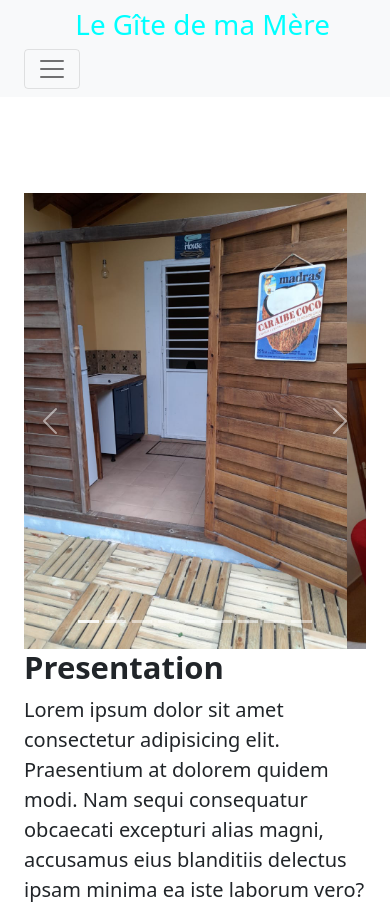
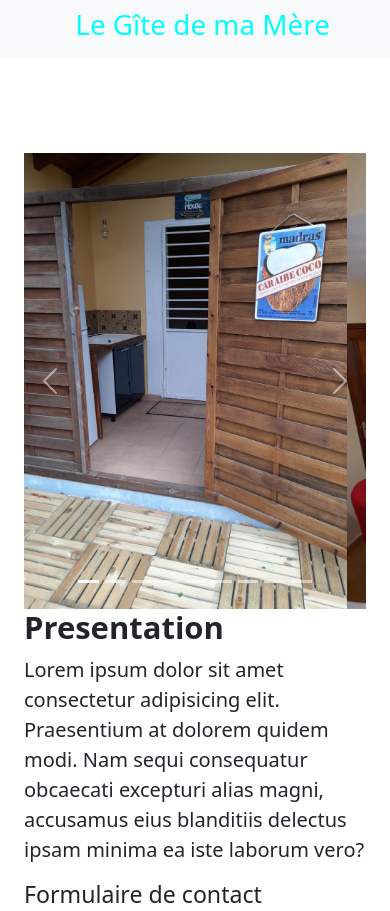
Before and after one commit to President971/Perso, a plain HTML site: page index.html in a window 390 px wide. Shown: the top 911 px of the page. Drawn offline with nearby package versions, Linux system fonts and the light colour scheme; a script that the page names is missing.

Commit message:
modif responsive

```diff
--- a/index.html
+++ b/index.html
@@ -22,9 +22,6 @@
             <div class="titre">
                 <h1> Le Gîte de ma Mère</h1>
             </div>
-            <button class="navbar-toggler" type="button" data-bs-toggle="collapse"
-                data-bs-target="#navbarSupportedContent" aria-controls="navbarSupportedContent" aria-expanded="false"
-                aria-label="Toggle navigation"><span class="navbar-toggler-icon"></span></button>
             <div class="collapse navbar-collapse" id="navbarSupportedContent">
                 <ul class="navbar-nav me-auto mb-2 mb-lg-0 ms-lg-4">
                 </ul>
```
